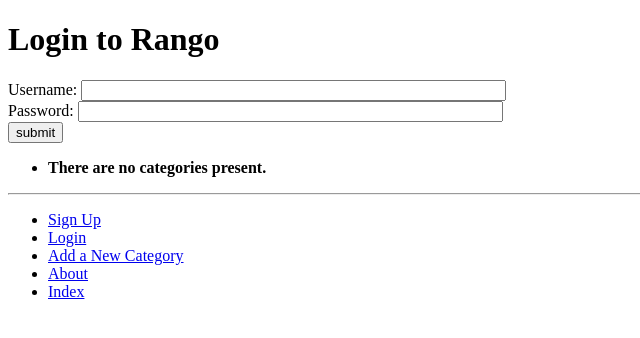
After one commit to oyylumo/tango_with_django_project, a Django app: page /rango/login/ in a window 1280 px wide. The commit adds this page. Shown: the top 338 px of the page, without its empty margins (0-640 px from the left). Run offline with Django 3.2, Linux system fonts and the light colour scheme; data that the repository does not hold is empty.

Commit message:
Added login page, added ability to logout, and made base.html links display differently depending on user authentication

```diff
--- a/rango/urls.py
+++ b/rango/urls.py
@@ -10,4 +10,7 @@ urlpatterns = [
 	path('add_category/', views.add_category, name='add_category'),
 	path("category/<slug:category_name_slug>/add_page/", views.add_page, name = "add_page"),
 	path("register/", views.register, name="register"),
+	path("login/", views.user_login, name="login"),
+	path('restricted/', views.restricted, name='restricted'),
+	path("logout/", views.user_logout, name="logout"),
 ]
--- a/rango/views.py
+++ b/rango/views.py
@@ -3,6 +3,8 @@ from rango.models import Category, Page
 from django.http import HttpResponse
 from rango.forms import CategoryForm, PageForm, UserForm, UserProfileForm
 from django.urls import reverse
+from django.contrib.auth import authenticate, login, logout
+from django.contrib.auth.decorators import login_required
 
 # Create your views here.
 
@@ -173,3 +175,61 @@ def register(request):
 
 	# Render the template depending on the context.
 	return render(request, "rango/register.html", context = {"user_form":user_form, "profile_form":profile_form, "registered":registered})
+
+
+def user_login(request):
+	# If the request is a HTTP POST, try to pull out the relevant information.
+	if request.method == 'POST':
+		# Gather the username and password provided by the user.
+		# This information is obtained from the login form.
+		# We use request.POST.get('<variable>') as opposed
+		# to request.POST['<variable>'], because the
+		# request.POST.get('<variable>') returns None if the
+		# value does not exist, while request.POST['<variable>']
+		# will raise a KeyError exception.
+		username = request.POST.get('username')
+		password = request.POST.get('password')
+
+		# Use Django's machinery to attempt to see if the username/password
+		# combination is valid - a User object is returned if it is.
+		user = authenticate(username=username, password=password)
+
+		# If we have a User object, the details are correct.
+		# If None (Python's way of representing the absence of a value), no user
+		# with matching credentials was found.
+		if user:
+			# Is the account active? It could have been disabled.
+			if user.is_active:
+				# If the account is valid and active, we can log the user in.
+				# We'll send the user back to the homepage.
+				# print(f"request: {request}\tuser: {user}")
+				login(request, user)
+				return redirect(reverse('rango:index'))
+			else:
+				# An inactive account was used - no logging in!
+				return HttpResponse("Your Rango account is disabled.")
+		else:
+			# Bad login details were provided. So we can't log the user in.
+			print(f"Invalid login details: {username}, {password}")
+			return HttpResponse("Invalid login details supplied.")
+
+	# The request is not a HTTP POST, so display the login form.
+	# This scenario would most likely be a HTTP GET.
+	else:
+		# No context variables to pass to the template system, hence the
+		# blank dictionary object...
+		return render(request, 'rango/login.html')
+
+
+def restricted(request):
+	@login_required
+	def restricted(request):
+		return HttpResponse("Since you're logged in, you can see this text!")
+
+
+@login_required
+def user_logout(request):
+	# Since we know the user is logged in, we can now just log them out.
+	logout(request)
+	# Take the user back to the homepage.
+	return redirect(reverse('rango:index'))
--- a/templates/rango/base.html
+++ b/templates/rango/base.html
@@ -28,10 +28,19 @@
 		<hr/>
 		<div>
 			<ul>
+			{% if user.is_authenticated %}
+				<!-- Show these links when the user is logged in -->
+				<li><a href="{% url 'rango:restricted' %}">Restricted Page</a></li>
+				<li><a href="{% url 'rango:logout' %}">Logout</a></li>
+			{% else %}
+				<!-- Show these links when the user is NOT logged in -->
+				<li><a href="{% url 'rango:register' %}">Sign Up</a></li>
+				<li><a href="{% url 'rango:login' %}">Login</a></li>
+			{% endif %}
+				<!-- Outside the conditional statements, ALWAYS show -->
 				<li><a href="{% url 'rango:add_category' %}">Add a New Category</a></li>
 				<li><a href="{% url 'rango:about' %}">About</a></li>
 				<li><a href="{% url 'rango:index' %}">Index</a></li>
-				<li><a href="{% url 'rango:register' %}">Sign Up</a></li>
 			</ul>
 		</div>
 	</body>
--- a/templates/rango/index.html
+++ b/templates/rango/index.html
@@ -8,7 +8,11 @@
 {% block body_block %}
 		<h1>Rango says...</h1>
 		<div>
-			hey there partner! <br />
+			{% if user.is_authenticated %}
+				howdy {{ user.username }}!<br/>
+			{% else %}
+				hey there partner!<br/>
+			{% endif %}
 			<strong>{{ boldmessage }}</strong>
 		</div>
 
--- /dev/null
+++ b/templates/rango/login.html
@@ -0,0 +1,18 @@
+{% extends "rango/base.html" %}
+{% load staticfiles %}
+
+{% block title_block %}
+	Login
+{% endblock %}
+
+{% block body_block %}
+<h1>Login to Rango</h1>
+<form id="login_form" method="post" action="{% url 'rango:login' %}">
+	{% csrf_token %}
+	Username: <input type="text" name="username" value="" size="50" />
+	<br />
+	Password: <input type="password" name="password" value="" size="50" />
+	<br />
+	<input type="submit" value="submit" />
+</form>
+{% endblock %}
```
